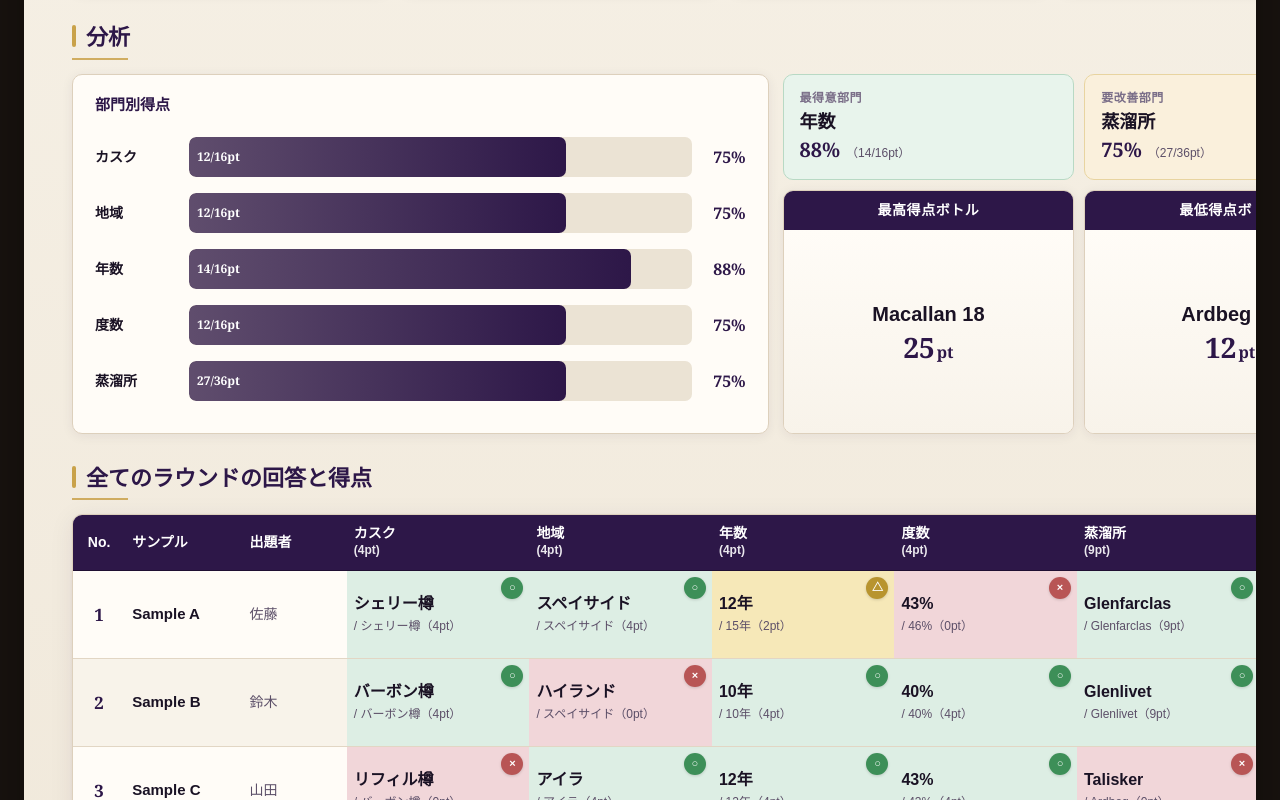
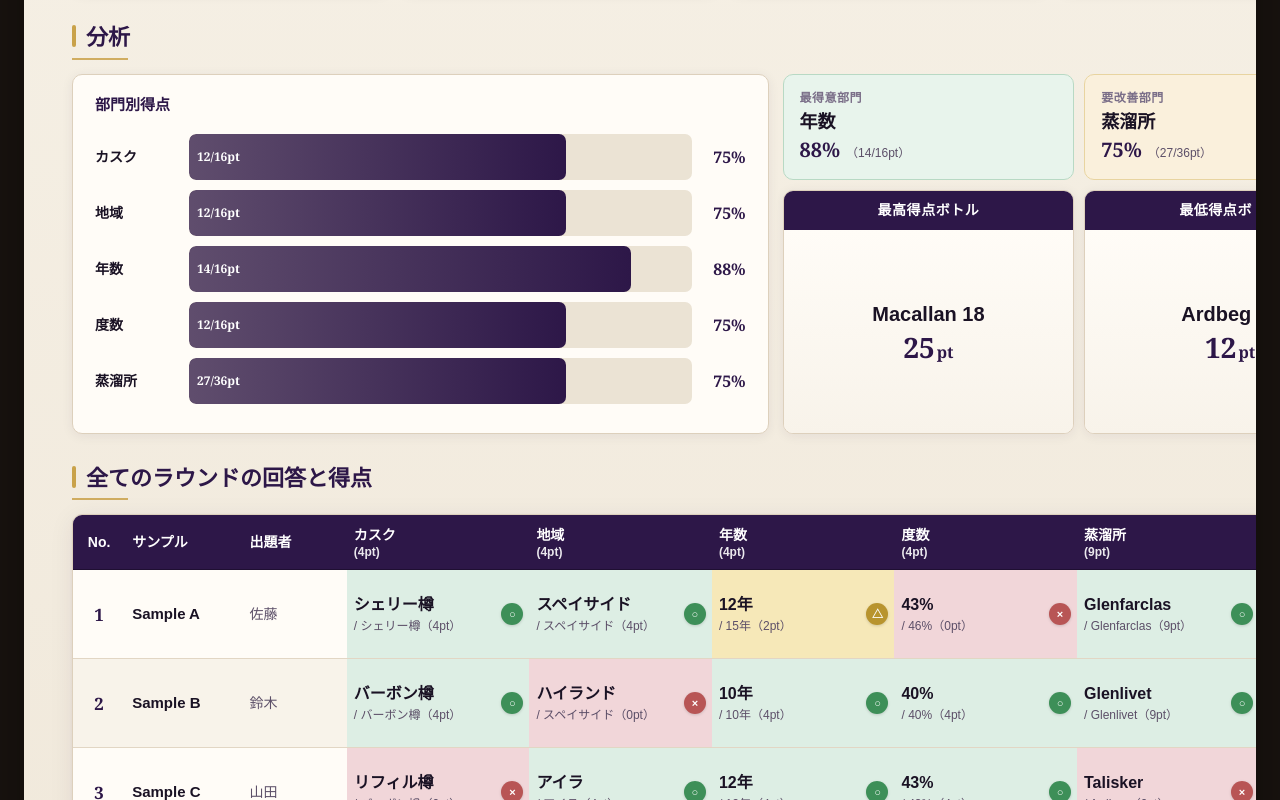
Before and after one commit to EmuyME/blind-dram, a Next.js app: page /design-mocks/personal-report in a window 1280 px wide. Shown: the part 700-1500 px from the top of the page. Built offline with nearby package versions, Linux system fonts and the light colour scheme.

Commit message:
fix: vertically center text in personal report bars and table cells
Use flex alignment for bar chart scores, score cells, and table body cells so PNG export no longer misaligns labels and badges.

Co-authored-by: Cursor <cursoragent@cursor.com>

```diff
--- a/components/design-mocks/personal-report/PersonalReportMock.tsx
+++ b/components/design-mocks/personal-report/PersonalReportMock.tsx
@@ -110,11 +110,12 @@ function ResultCard({ label, value, featured }: { label: string; value: string;
         flexDirection: 'column',
         alignItems: 'center',
         justifyContent: 'center',
+        gap: 8,
         borderTop: featured ? `3px solid ${COLORS.accent}` : `3px solid transparent`,
       }}
     >
-      <p style={{ margin: 0, fontSize: 14, fontWeight: 600, color: COLORS.inkMuted, letterSpacing: '0.02em' }}>{label}</p>
-      <p style={{ margin: '10px 0 0', fontSize: 36, fontWeight: 800, color: COLORS.headerBg, fontFamily: FONT.serif, lineHeight: 1 }}>
+      <p style={{ margin: 0, fontSize: 14, fontWeight: 600, color: COLORS.inkMuted, letterSpacing: '0.02em', lineHeight: 1.2 }}>{label}</p>
+      <p style={{ margin: 0, fontSize: 36, fontWeight: 800, color: COLORS.headerBg, fontFamily: FONT.serif, lineHeight: 1 }}>
         {value}
       </p>
     </div>
@@ -126,7 +127,9 @@ function CategoryBarChart({ categories }: { categories: readonly CategoryScore[]
 
   return (
     <div style={{ width: '100%', height: layout.chartH, display: 'flex', flexDirection: 'column', justifyContent: 'center', gap: layout.gap, boxSizing: 'border-box' }}>
-      {categories.map((c) => (
+      {categories.map((c) => {
+        const trackH = layout.barH;
+        return (
         <div
           key={c.label}
           style={{
@@ -134,17 +137,40 @@ function CategoryBarChart({ categories }: { categories: readonly CategoryScore[]
             gridTemplateColumns: `${layout.labelCol}px 1fr ${layout.rateCol}px`,
             alignItems: 'center',
             gap: layout.gap > 9 ? 10 : 14,
-            minHeight: layout.barH,
+            height: trackH,
           }}
         >
-          <span style={{ fontSize: layout.labelFont, fontWeight: 700, color: COLORS.ink, textAlign: 'left', lineHeight: 1.2, wordBreak: 'keep-all' }}>
+          <span
+            style={{
+              fontSize: layout.labelFont,
+              fontWeight: 700,
+              color: COLORS.ink,
+              textAlign: 'left',
+              lineHeight: 1,
+              wordBreak: 'keep-all',
+              display: 'flex',
+              alignItems: 'center',
+              height: trackH,
+            }}
+          >
             {c.label}
           </span>
-          <div style={{ position: 'relative', height: layout.barH - 6, background: COLORS.barTrack, borderRadius: 7, overflow: 'hidden' }}>
+          <div
+            style={{
+              position: 'relative',
+              height: trackH,
+              borderRadius: 7,
+              overflow: 'hidden',
+              background: COLORS.barTrack,
+            }}
+          >
             <div
               style={{
+                position: 'absolute',
+                left: 0,
+                top: 0,
+                bottom: 0,
                 width: `${c.rate}%`,
-                height: '100%',
                 background: `linear-gradient(90deg, ${COLORS.headerBg}bb, ${COLORS.headerBg})`,
                 borderRadius: 7,
                 minWidth: c.rate > 0 ? 6 : 0,
@@ -152,12 +178,17 @@ function CategoryBarChart({ categories }: { categories: readonly CategoryScore[]
             />
             <span
               style={{
-                position: 'absolute',
-                left: 8,
-                top: '50%',
-                transform: 'translateY(-50%)',
+                position: 'relative',
+                zIndex: 1,
+                display: 'flex',
+                alignItems: 'center',
+                height: '100%',
+                paddingLeft: 8,
+                paddingRight: 6,
+                boxSizing: 'border-box',
                 fontSize: layout.scoreFont,
                 fontWeight: 700,
+                lineHeight: 1,
                 color: c.rate >= 40 ? '#fff' : COLORS.inkMuted,
                 fontFamily: FONT.serif,
                 whiteSpace: 'nowrap',
@@ -166,11 +197,25 @@ function CategoryBarChart({ categories }: { categories: readonly CategoryScore[]
               {c.earned}/{c.max}pt
             </span>
           </div>
-          <span style={{ fontSize: layout.valueFont, fontWeight: 800, color: COLORS.headerBg, fontFamily: FONT.serif, textAlign: 'right' }}>
+          <span
+            style={{
+              fontSize: layout.valueFont,
+              fontWeight: 800,
+              color: COLORS.headerBg,
+              fontFamily: FONT.serif,
+              textAlign: 'right',
+              lineHeight: 1,
+              display: 'flex',
+              alignItems: 'center',
+              justifyContent: 'flex-end',
+              height: trackH,
+            }}
+          >
             {c.rate}%
           </span>
         </div>
-      ))}
+        );
+      })}
     </div>
   );
 }
@@ -279,12 +324,16 @@ function ScoreCell({
   cellPadding: string;
 }) {
   const j = JUDGEMENT[item.judgement];
+  const parts = cellPadding.trim().split(/\s+/);
+  const padTop = parts[0];
+  const padLeft = parts.length >= 4 ? parts[3] : parts.length === 2 ? parts[1] : parts[0];
+  const padBottom = parts.length >= 3 ? parts[2] : parts[0];
+
   return (
     <td
       style={{
         position: 'relative',
-        padding: cellPadding,
-        paddingRight: padRight,
+        padding: 0,
         verticalAlign: 'middle',
         textAlign: 'left',
         background: j.bg,
@@ -295,15 +344,31 @@ function ScoreCell({
         overflowWrap: 'anywhere',
       }}
     >
-      <div style={{ fontSize: answerFs, fontWeight: 700, lineHeight: 1.3, color: COLORS.ink }}>{item.answer}</div>
-      <div style={{ marginTop: answerFs > 14 ? 5 : 3, fontSize: metaFs, lineHeight: 1.3, color: COLORS.inkMuted }}>
-        / {item.truth}（{item.points}pt）
+      <div
+        style={{
+          boxSizing: 'border-box',
+          minHeight: rowH,
+          height: '100%',
+          display: 'flex',
+          flexDirection: 'column',
+          justifyContent: 'center',
+          paddingTop: padTop,
+          paddingBottom: padBottom,
+          paddingLeft: padLeft,
+          paddingRight: padRight,
+        }}
+      >
+        <div style={{ fontSize: answerFs, fontWeight: 700, lineHeight: 1.25, color: COLORS.ink }}>{item.answer}</div>
+        <div style={{ marginTop: 4, fontSize: metaFs, lineHeight: 1.25, color: COLORS.inkMuted }}>
+          / {item.truth}（{item.points}pt）
+        </div>
       </div>
       <span
         style={{
           position: 'absolute',
-          top: 6,
+          top: '50%',
           right: 6,
+          transform: 'translateY(-50%)',
           width: badgeSize,
           height: badgeSize,
           borderRadius: '50%',
@@ -339,7 +404,16 @@ function ColumnHeader({
   headPtsFs: number;
 }) {
   return (
-    <span style={{ display: 'inline-block', textAlign: align, lineHeight: 1.2 }}>
+    <span
+      style={{
+        display: 'inline-flex',
+        flexDirection: 'column',
+        justifyContent: 'center',
+        textAlign: align,
+        lineHeight: 1.2,
+        minHeight: 32,
+      }}
+    >
       <span style={{ display: 'block', fontSize: headFs, fontWeight: 700 }}>{label}</span>
       <span style={{ display: 'block', fontSize: headPtsFs, fontWeight: 600, opacity: 0.9, marginTop: 1 }}>({points}pt)</span>
     </span>
--- a/components/reports/PersonalReportView.tsx
+++ b/components/reports/PersonalReportView.tsx
@@ -17,6 +17,19 @@ import { PERSONAL_ANSWER_COLUMN_ORDER } from '@/lib/report-export/typography';
 
 function orderedAnswerKeys(activeKeys: ReportItemKey[]): ReportItemKey[] {
   return PERSONAL_ANSWER_COLUMN_ORDER.filter((k) => activeKeys.includes(k));
+}
+
+function tableCellInner(rowH: number, padding: string, align: 'left' | 'center') {
+  return {
+    display: 'flex' as const,
+    alignItems: 'center' as const,
+    justifyContent: align === 'center' ? ('center' as const) : ('flex-start' as const),
+    minHeight: rowH,
+    height: '100%',
+    padding,
+    boxSizing: 'border-box' as const,
+    lineHeight: 1.25,
+  };
 }
 
 export function PersonalReportView({ data }: { data: PersonalReportData }) {
@@ -84,45 +97,38 @@ export function PersonalReportView({ data }: { data: PersonalReportData }) {
                   <td
                     style={{
                       height: tbl.rowH,
-                      padding: tbl.padding,
-                      textAlign: 'center',
+                      padding: 0,
                       verticalAlign: 'middle',
-                      fontSize: tbl.noFs,
-                      fontWeight: 800,
-                      fontFamily: REPORT_FONTS.serif,
-                      color: PERSONAL_V1.headerBg,
                       borderBottom: `1px solid ${PERSONAL_V1.rule}`,
                     }}
                   >
-                    {round.roundNo}
+                    <div style={{ ...tableCellInner(tbl.rowH, tbl.padding, 'center'), fontSize: tbl.noFs, fontWeight: 800, fontFamily: REPORT_FONTS.serif, color: PERSONAL_V1.headerBg }}>
+                      {round.roundNo}
+                    </div>
                   </td>
                   <td
                     style={{
                       height: tbl.rowH,
-                      padding: tbl.padding,
-                      textAlign: 'left',
+                      padding: 0,
                       verticalAlign: 'middle',
-                      fontSize: tbl.sampleFs,
-                      fontWeight: 700,
-                      color: PERSONAL_V1.ink,
                       borderBottom: `1px solid ${PERSONAL_V1.rule}`,
-                      wordBreak: 'break-word',
                     }}
                   >
-                    {round.sampleName}
+                    <div style={{ ...tableCellInner(tbl.rowH, tbl.padding, 'left'), fontSize: tbl.sampleFs, fontWeight: 700, color: PERSONAL_V1.ink, wordBreak: 'break-word' }}>
+                      {round.sampleName}
+                    </div>
                   </td>
                   <td
                     style={{
                       height: tbl.rowH,
-                      padding: tbl.padding,
-                      textAlign: 'left',
+                      padding: 0,
                       verticalAlign: 'middle',
-                      fontSize: Math.max(12, tbl.sampleFs - 1),
-                      color: PERSONAL_V1.inkMuted,
                       borderBottom: `1px solid ${PERSONAL_V1.rule}`,
                     }}
                   >
-                    {round.presenterName}
+                    <div style={{ ...tableCellInner(tbl.rowH, tbl.padding, 'left'), fontSize: Math.max(12, tbl.sampleFs - 1), color: PERSONAL_V1.inkMuted }}>
+                      {round.presenterName}
+                    </div>
                   </td>
                   {answerKeys.map((key) => (
                     <PersonalScoreCell
@@ -141,20 +147,26 @@ export function PersonalReportView({ data }: { data: PersonalReportData }) {
                   <td
                     style={{
                       height: tbl.rowH,
-                      padding: tbl.padding,
-                      textAlign: 'center',
+                      padding: 0,
                       verticalAlign: 'middle',
-                      fontSize: tbl.totalFs,
-                      fontWeight: 800,
-                      fontFamily: REPORT_FONTS.serif,
-                      color: PERSONAL_V1.headerBg,
                       background: `linear-gradient(180deg, ${PERSONAL_V1.paperAlt}, ${PERSONAL_V1.zebra})`,
                       borderBottom: `1px solid ${PERSONAL_V1.rule}`,
                       borderLeft: `1px solid ${PERSONAL_V1.ruleStrong}`,
                     }}
                   >
-                    {round.totalScore}
-                    <span style={{ fontSize: Math.max(12, tbl.totalFs - 12), fontWeight: 700 }}>pt</span>
+                    <div
+                      style={{
+                        ...tableCellInner(tbl.rowH, tbl.padding, 'center'),
+                        fontSize: tbl.totalFs,
+                        fontWeight: 800,
+                        fontFamily: REPORT_FONTS.serif,
+                        color: PERSONAL_V1.headerBg,
+                        lineHeight: 1,
+                      }}
+                    >
+                      {round.totalScore}
+                      <span style={{ fontSize: Math.max(12, tbl.totalFs - 12), fontWeight: 700 }}>pt</span>
+                    </div>
                   </td>
                 </tr>
               ))}
--- a/components/reports/personal/PersonalReportParts.tsx
+++ b/components/reports/personal/PersonalReportParts.tsx
@@ -109,11 +109,12 @@ export function PersonalResultCard({ label, value, featured }: { label: string;
         flexDirection: 'column',
         alignItems: 'center',
         justifyContent: 'center',
+        gap: 8,
         borderTop: featured ? `3px solid ${PERSONAL_V1.accent}` : `3px solid transparent`,
       }}
     >
-      <p style={{ margin: 0, fontSize: 14, fontWeight: 600, color: PERSONAL_V1.inkMuted, letterSpacing: '0.02em' }}>{label}</p>
-      <p style={{ margin: '10px 0 0', fontSize: 36, fontWeight: 800, color: PERSONAL_V1.headerBg, fontFamily: REPORT_FONTS.serif, lineHeight: 1 }}>
+      <p style={{ margin: 0, fontSize: 14, fontWeight: 600, color: PERSONAL_V1.inkMuted, letterSpacing: '0.02em', lineHeight: 1.2 }}>{label}</p>
+      <p style={{ margin: 0, fontSize: 36, fontWeight: 800, color: PERSONAL_V1.headerBg, fontFamily: REPORT_FONTS.serif, lineHeight: 1 }}>
         {value}
       </p>
     </div>
@@ -128,7 +129,9 @@ export function PersonalCategoryBarChart({ categories }: { categories: CategoryR
 
   return (
     <div style={{ width: '100%', height: layout.chartH, display: 'flex', flexDirection: 'column', justifyContent: 'center', gap: layout.gap, boxSizing: 'border-box' }}>
-      {cats.map((c) => (
+      {cats.map((c) => {
+        const trackH = layout.barH;
+        return (
         <div
           key={c.key}
           style={{
@@ -136,17 +139,40 @@ export function PersonalCategoryBarChart({ categories }: { categories: CategoryR
             gridTemplateColumns: `${layout.labelCol}px 1fr ${layout.rateCol}px`,
             alignItems: 'center',
             gap: layout.gap > 9 ? 10 : 14,
-            minHeight: layout.barH,
+            height: trackH,
           }}
         >
-          <span style={{ fontSize: layout.labelFont, fontWeight: 700, color: PERSONAL_V1.ink, textAlign: 'left', lineHeight: 1.2, wordBreak: 'keep-all' }}>
+          <span
+            style={{
+              fontSize: layout.labelFont,
+              fontWeight: 700,
+              color: PERSONAL_V1.ink,
+              textAlign: 'left',
+              lineHeight: 1,
+              wordBreak: 'keep-all',
+              display: 'flex',
+              alignItems: 'center',
+              height: trackH,
+            }}
+          >
             {c.label}
           </span>
-          <div style={{ position: 'relative', height: layout.barH - 6, background: PERSONAL_V1.barTrack, borderRadius: 7, overflow: 'hidden' }}>
+          <div
+            style={{
+              position: 'relative',
+              height: trackH,
+              borderRadius: 7,
+              overflow: 'hidden',
+              background: PERSONAL_V1.barTrack,
+            }}
+          >
             <div
               style={{
+                position: 'absolute',
+                left: 0,
+                top: 0,
+                bottom: 0,
                 width: `${c.rate}%`,
-                height: '100%',
                 background: `linear-gradient(90deg, ${PERSONAL_V1.headerBg}bb, ${PERSONAL_V1.headerBg})`,
                 borderRadius: 7,
                 minWidth: c.rate > 0 ? 6 : 0,
@@ -154,12 +180,17 @@ export function PersonalCategoryBarChart({ categories }: { categories: CategoryR
             />
             <span
               style={{
-                position: 'absolute',
-                left: 8,
-                top: '50%',
-                transform: 'translateY(-50%)',
+                position: 'relative',
+                zIndex: 1,
+                display: 'flex',
+                alignItems: 'center',
+                height: '100%',
+                paddingLeft: 8,
+                paddingRight: 6,
+                boxSizing: 'border-box',
                 fontSize: layout.scoreFont,
                 fontWeight: 700,
+                lineHeight: 1,
                 color: c.rate >= 40 ? '#fff' : PERSONAL_V1.inkMuted,
                 fontFamily: REPORT_FONTS.serif,
                 whiteSpace: 'nowrap',
@@ -168,11 +199,25 @@ export function PersonalCategoryBarChart({ categories }: { categories: CategoryR
               {c.earnedScore}/{c.maxScore}pt
             </span>
           </div>
-          <span style={{ fontSize: layout.valueFont, fontWeight: 800, color: PERSONAL_V1.headerBg, fontFamily: REPORT_FONTS.serif, textAlign: 'right' }}>
+          <span
+            style={{
+              fontSize: layout.valueFont,
+              fontWeight: 800,
+              color: PERSONAL_V1.headerBg,
+              fontFamily: REPORT_FONTS.serif,
+              textAlign: 'right',
+              lineHeight: 1,
+              display: 'flex',
+              alignItems: 'center',
+              justifyContent: 'flex-end',
+              height: trackH,
+            }}
+          >
             {c.rate}%
           </span>
         </div>
-      ))}
+        );
+      })}
     </div>
   );
 }
--- a/components/reports/personal/PersonalScoreCell.tsx
+++ b/components/reports/personal/PersonalScoreCell.tsx
@@ -14,6 +14,14 @@ export type PersonalScoreCellLayout = {
   cellPadding: string;
 };
 
+function parsePadding(padding: string): { top: string; right: string; bottom: string; left: string } {
+  const parts = padding.trim().split(/\s+/);
+  if (parts.length === 1) return { top: parts[0], right: parts[0], bottom: parts[0], left: parts[0] };
+  if (parts.length === 2) return { top: parts[0], right: parts[1], bottom: parts[0], left: parts[1] };
+  if (parts.length === 3) return { top: parts[0], right: parts[1], bottom: parts[2], left: parts[1] };
+  return { top: parts[0], right: parts[1], bottom: parts[2], left: parts[3] };
+}
+
 /** 個人レポート回答セル：上段回答・下段正答、左揃え、バッジ右上 */
 export function PersonalScoreCell({
   item,
@@ -24,12 +32,13 @@ export function PersonalScoreCell({
 }) {
   const badge = JUDGEMENT_STYLES[item.judgement];
   const bg = PERSONAL_JUDGEMENT_BG[item.judgement];
+  const pad = parsePadding(layout.cellPadding);
+
   return (
     <td
       style={{
         position: 'relative',
-        padding: layout.cellPadding,
-        paddingRight: layout.padRight,
+        padding: 0,
         verticalAlign: 'middle',
         textAlign: 'left',
         background: bg,
@@ -40,15 +49,31 @@ export function PersonalScoreCell({
         overflowWrap: 'anywhere',
       }}
     >
-      <div style={{ fontSize: layout.answerFs, fontWeight: 700, lineHeight: 1.3, color: PERSONAL_V1.ink }}>{item.answer}</div>
-      <div style={{ marginTop: layout.answerFs > 14 ? 5 : 3, fontSize: layout.metaFs, lineHeight: 1.3, color: PERSONAL_V1.inkMuted }}>
-        / {item.truth}（{item.earnedScore}pt）
+      <div
+        style={{
+          boxSizing: 'border-box',
+          minHeight: layout.rowH,
+          height: '100%',
+          display: 'flex',
+          flexDirection: 'column',
+          justifyContent: 'center',
+          paddingTop: pad.top,
+          paddingBottom: pad.bottom,
+          paddingLeft: pad.left,
+          paddingRight: layout.padRight,
+        }}
+      >
+        <div style={{ fontSize: layout.answerFs, fontWeight: 700, lineHeight: 1.25, color: PERSONAL_V1.ink }}>{item.answer}</div>
+        <div style={{ marginTop: 4, fontSize: layout.metaFs, lineHeight: 1.25, color: PERSONAL_V1.inkMuted }}>
+          / {item.truth}（{item.earnedScore}pt）
+        </div>
       </div>
       <span
         style={{
           position: 'absolute',
-          top: 6,
+          top: '50%',
           right: 6,
+          transform: 'translateY(-50%)',
           width: layout.badgeSize,
           height: layout.badgeSize,
           borderRadius: '50%',
```
Also changed, not shown: components/reports/personal/PersonalColumnHeader.tsx (+10 -1 lines).
